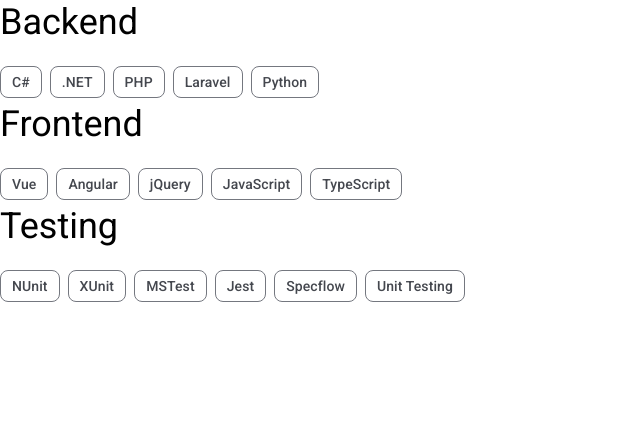
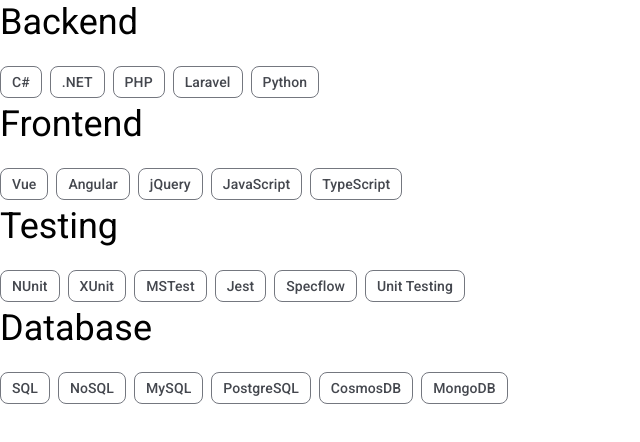
Before and after one commit to Raffael-Eloi/portifolio, an Angular app: page /hard-skills in a window 1280 px wide. Shown: the top 442 px of the page, without its empty margins (0-640 px from the left). Built offline with nearby package versions, Linux system fonts and the light colour scheme.

Commit message:
create database section (GREEN)

```diff
--- a/src/app/hard-skills/hard-skills.component.html
+++ b/src/app/hard-skills/hard-skills.component.html
@@ -30,3 +30,14 @@
     <mat-chip cdkDrag>{{ hardSkill.name }}</mat-chip>
   }
 </mat-chip-set>
+
+<h3>Database</h3>
+
+<mat-chip-set
+  cdkDropList
+  cdkDropListOrientation="horizontal"
+  (cdkDropListDropped)="drop($event)">
+  @for (hardSkill of databaseSkills; track hardSkill) {
+    <mat-chip cdkDrag>{{ hardSkill.name }}</mat-chip>
+  }
+</mat-chip-set>
--- a/src/app/hard-skills/hard-skills.component.ts
+++ b/src/app/hard-skills/hard-skills.component.ts
@@ -3,11 +3,12 @@ import {CdkDragDrop, moveItemInArray, CdkDrag, CdkDropList} from '@angular/cdk/d
 import {MatChipsModule} from '@angular/material/chips';
 import { hardSkills } from './datasource/hard-skills';
 import { HardSkillCategory } from './enums/hard-skill-category';
+import { NgFor } from '@angular/common';
 
 @Component({
   selector: 'app-hard-skills',
   standalone: true,
-  imports: [MatChipsModule, CdkDropList, CdkDrag],
+  imports: [MatChipsModule, CdkDropList, CdkDrag, NgFor],
   templateUrl: './hard-skills.component.html',
   styleUrl: './hard-skills.component.css'
 })
@@ -15,6 +16,7 @@ export class HardSkillsComponent {
   backendSkills = hardSkills.filter(hardSkill => hardSkill.category == HardSkillCategory.Backend);
   frontendSkills = hardSkills.filter(hardSkill => hardSkill.category == HardSkillCategory.Frontend);
   testingSkills = hardSkills.filter(hardSkill => hardSkill.category == HardSkillCategory.Testing);
+  databaseSkills = hardSkills.filter(hardSkill => hardSkill.category == HardSkillCategory.Database);
 
   drop(event: CdkDragDrop<string[]>) {
     moveItemInArray(hardSkills, event.previousIndex, event.currentIndex);
```
